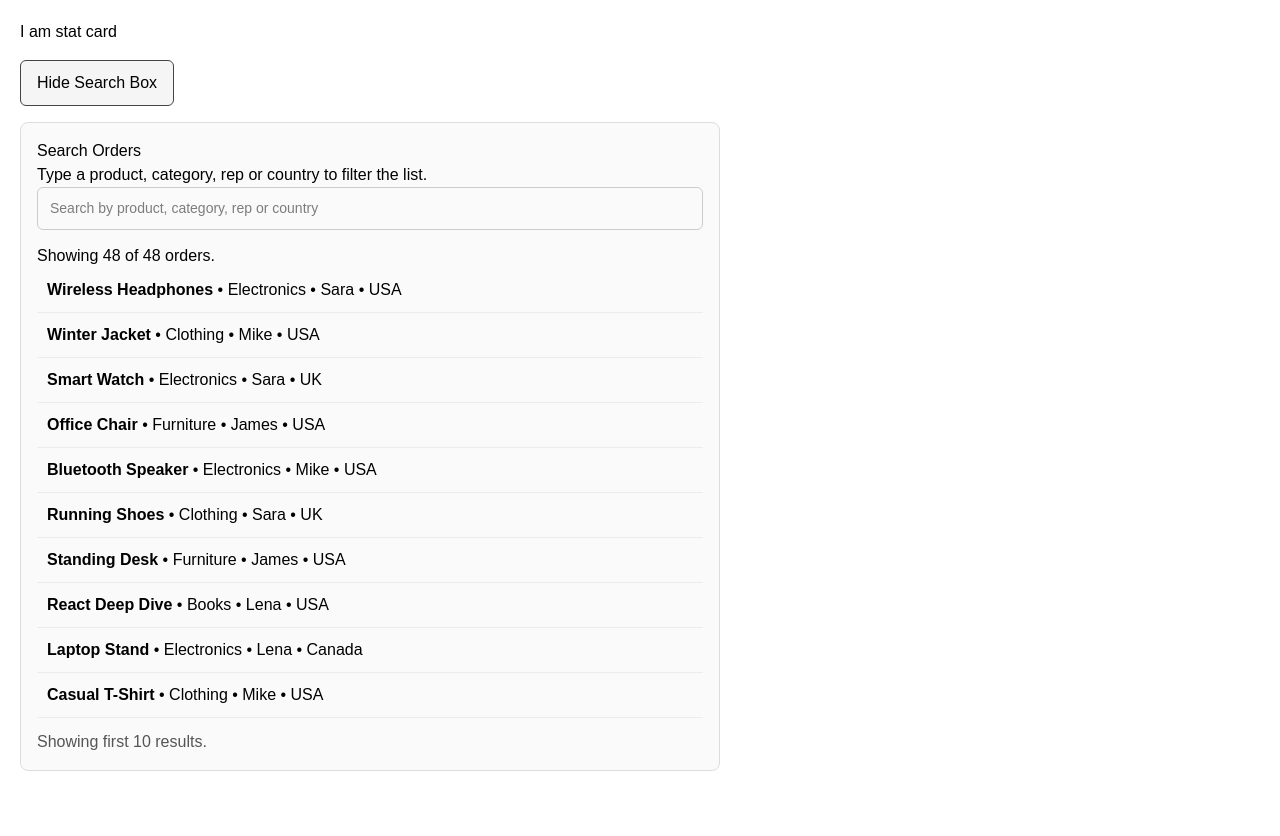
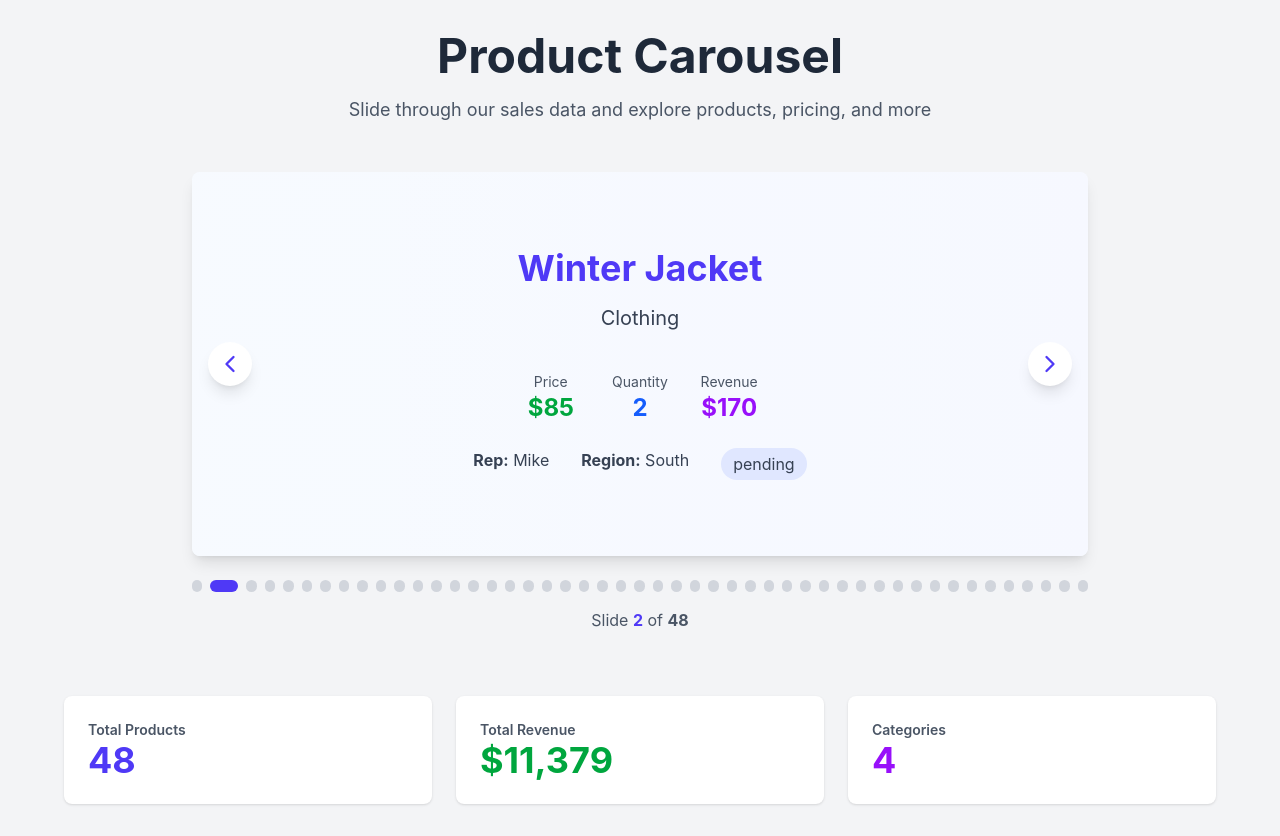
Before and after one commit to Rakesh-84/reactJS-practice, a React (Vite) app: page / in a window 1280 px wide. Before the commit the page ends 800 px from the top, so only its background shows below. Built offline with nearby package versions, Linux system fonts and the light colour scheme.

Commit message:
Add sliding carousel feature with product data display

```diff
--- a/package.json
+++ b/package.json
@@ -11,6 +11,7 @@
   },
   "dependencies": {
     "@tailwindcss/vite": "^4.3.0",
+    "lucide-react": "^1.17.0",
     "react": "^19.2.6",
     "react-dom": "^19.2.6",
     "tailwindcss": "^4.3.0"
--- a/src/App.jsx
+++ b/src/App.jsx
@@ -1,31 +1,43 @@
-import { useState } from "react";
-import SearchBox from "./component/SearchBox";
-import StatCard from "./component/statCard";
+import Carousel from './component/Carousel';
+import { orders } from './Data/data';
 
 function App() {
-  const [showSearch, setShowSearch] = useState(true);
+  return (
+    <div className="min-h-screen bg-gray-100 p-8">
+      <div className="max-w-6xl mx-auto">
+        <h1 className="text-5xl font-bold text-gray-800 mb-4 text-center">
+          Product Carousel
+        </h1>
+        <p className="text-lg text-gray-600 text-center mb-12">
+          Slide through our sales data and explore products, pricing, and more
+        </p>
 
-  return (
-    <div style={{ padding: "20px", fontFamily: "Arial, sans-serif" }}>
-      <StatCard />
+        <Carousel
+          items={orders}
+          autoSlide={true}
+          autoSlideInterval={4000}
+        />
 
-      <button
-        type="button"
-        onClick={() => setShowSearch((visible) => !visible)}
-        style={{
-          margin: "16px 0",
-          padding: "10px 16px",
-          borderRadius: "6px",
-          border: "1px solid #444",
-          background: showSearch ? "#f5f5f5" : "#007bff",
-          color: showSearch ? "#000" : "#fff",
-          cursor: "pointer",
-        }}
-      >
-        {showSearch ? "Hide Search Box" : "Show Search Box"}
-      </button>
-
-      {showSearch && <SearchBox />}
+        {/* Summary Section */}
+        <div className="mt-16 grid grid-cols-3 gap-6">
+          <div className="bg-white rounded-lg shadow p-6">
+            <h3 className="text-gray-600 text-sm font-semibold">Total Products</h3>
+            <p className="text-4xl font-bold text-indigo-600">{orders.length}</p>
+          </div>
+          <div className="bg-white rounded-lg shadow p-6">
+            <h3 className="text-gray-600 text-sm font-semibold">Total Revenue</h3>
+            <p className="text-4xl font-bold text-green-600">
+              ${orders.reduce((sum, order) => sum + order.revenue, 0).toLocaleString()}
+            </p>
+          </div>
+          <div className="bg-white rounded-lg shadow p-6">
+            <h3 className="text-gray-600 text-sm font-semibold">Categories</h3>
+            <p className="text-4xl font-bold text-purple-600">
+              {new Set(orders.map(o => o.category)).size}
+            </p>
+          </div>
+        </div>
+      </div>
     </div>
   );
 }
--- /dev/null
+++ b/src/component/Carousel.jsx
@@ -0,0 +1,125 @@
+import { useState, useEffect } from 'react';
+import { ChevronLeft, ChevronRight } from 'lucide-react';
+
+export default function Carousel({ items, autoSlide = true, autoSlideInterval = 4000 }) {
+  const [currentSlide, setCurrentSlide] = useState(0);
+
+  // Auto-slide effect
+  useEffect(() => {
+    if (!autoSlide) return;
+
+    const interval = setInterval(() => {
+      setCurrentSlide((prev) => (prev + 1) % items.length);
+    }, autoSlideInterval);
+
+    return () => clearInterval(interval);
+  }, [autoSlide, autoSlideInterval, items.length]);
+
+  const goToPrevious = () => {
+    setCurrentSlide((prev) => (prev - 1 + items.length) % items.length);
+  };
+
+  const goToNext = () => {
+    setCurrentSlide((prev) => (prev + 1) % items.length);
+  };
+
+  const goToSlide = (index) => {
+    setCurrentSlide(index);
+  };
+
+  if (!items || items.length === 0) {
+    return <div className="text-gray-500">No items to display</div>;
+  }
+
+  const currentItem = items[currentSlide];
+
+  return (
+    <div className="w-full max-w-4xl mx-auto">
+      {/* Main Carousel Container */}
+      <div className="relative bg-gradient-to-r from-blue-50 to-indigo-50 rounded-lg overflow-hidden shadow-lg">
+        {/* Slides */}
+        <div className="relative h-96 flex items-center justify-center overflow-hidden">
+          {items.map((item, index) => (
+            <div
+              key={index}
+              className={`absolute inset-0 transition-opacity duration-1000 ease-in-out ${
+                index === currentSlide ? 'opacity-100' : 'opacity-0'
+              }`}
+            >
+              <div className="h-full w-full flex flex-col items-center justify-center p-8 bg-white/50">
+                <h2 className="text-4xl font-bold text-indigo-600 mb-4">{item.product}</h2>
+                <p className="text-xl text-gray-700 mb-4">{item.category}</p>
+
+                {/* Item Details */}
+                <div className="grid grid-cols-3 gap-8 mt-6">
+                  <div className="text-center">
+                    <p className="text-sm text-gray-600">Price</p>
+                    <p className="text-2xl font-bold text-green-600">${item.unitPrice}</p>
+                  </div>
+                  <div className="text-center">
+                    <p className="text-sm text-gray-600">Quantity</p>
+                    <p className="text-2xl font-bold text-blue-600">{item.quantity}</p>
+                  </div>
+                  <div className="text-center">
+                    <p className="text-sm text-gray-600">Revenue</p>
+                    <p className="text-2xl font-bold text-purple-600">${item.revenue}</p>
+                  </div>
+                </div>
+
+                {/* Seller & Region */}
+                <div className="mt-6 flex gap-8 text-gray-700">
+                  <span><strong>Rep:</strong> {item.rep}</span>
+                  <span><strong>Region:</strong> {item.region}</span>
+                  <span className="px-3 py-1 bg-indigo-100 rounded-full">
+                    {item.status}
+                  </span>
+                </div>
+              </div>
+            </div>
+          ))}
+        </div>
+
+        {/* Navigation Arrows */}
+        <button
+          onClick={goToPrevious}
+          className="absolute left-4 top-1/2 transform -translate-y-1/2 bg-white hover:bg-indigo-600 text-indigo-600 hover:text-white rounded-full p-2 z-10 transition-all duration-300 shadow-lg"
+          aria-label="Previous slide"
+        >
+          <ChevronLeft size={28} />
+        </button>
+
+        <button
+          onClick={goToNext}
+          className="absolute right-4 top-1/2 transform -translate-y-1/2 bg-white hover:bg-indigo-600 text-indigo-600 hover:text-white rounded-full p-2 z-10 transition-all duration-300 shadow-lg"
+          aria-label="Next slide"
+        >
+          <ChevronRight size={28} />
+        </button>
+      </div>
+
+      {/* Dot Indicators */}
+      <div className="flex justify-center gap-2 mt-6">
+        {items.map((_, index) => (
+          <button
+            key={index}
+            onClick={() => goToSlide(index)}
+            className={`w-3 h-3 rounded-full transition-all duration-300 ${
+              index === currentSlide
+                ? 'bg-indigo-600 w-8'
+                : 'bg-gray-300 hover:bg-gray-400'
+            }`}
+            aria-label={`Go to slide ${index + 1}`}
+          />
+        ))}
+      </div>
+
+      {/* Slide Counter */}
+      <div className="text-center mt-4 text-gray-600">
+        <p>
+          Slide <span className="font-bold text-indigo-600">{currentSlide + 1}</span> of{' '}
+          <span className="font-bold">{items.length}</span>
+        </p>
+      </div>
+    </div>
+  );
+}
```
Also changed, not shown: 1 other file (tests, documents, lock files or other folders).
